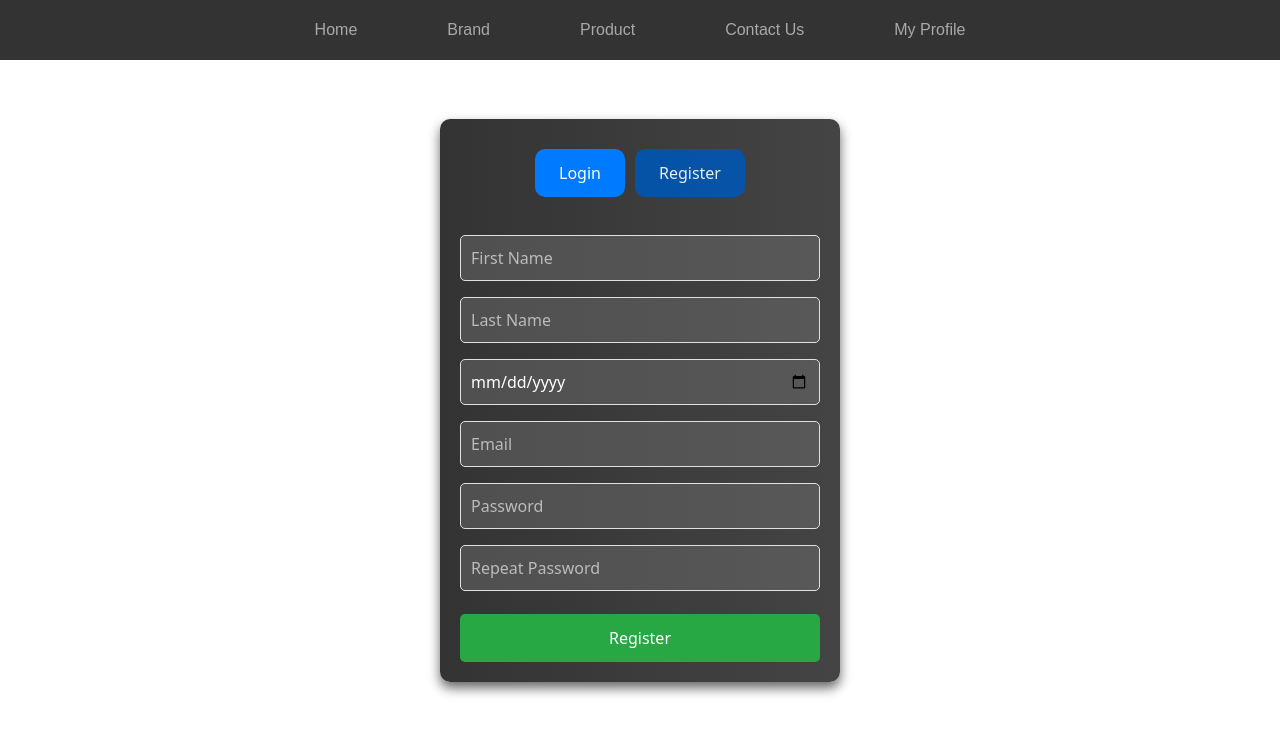
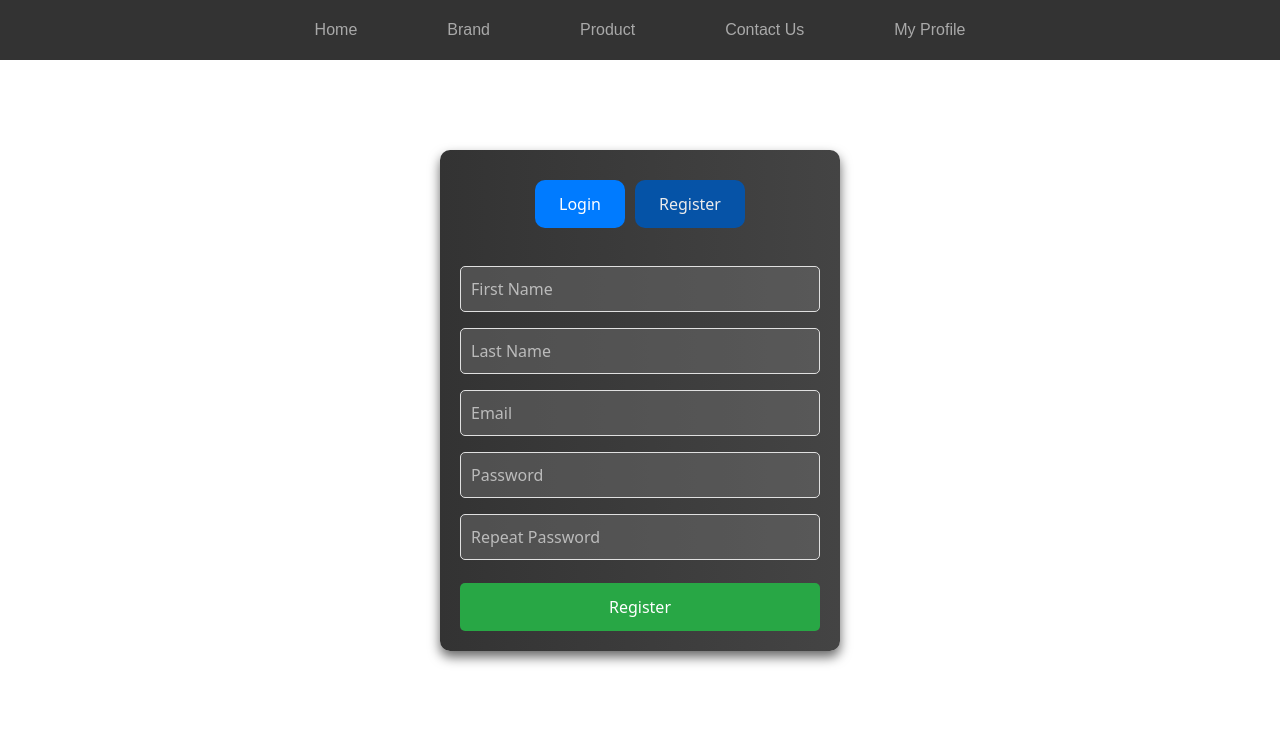
Before and after one commit to gitekin/techWebsite, a React (Vite) app: page /myProfile in a window 1280 px wide. Both pictures are taken after a click on the button "Register". Shown: the top 734 px of the page. Built offline with nearby package versions, Linux system fonts and the light colour scheme.

Commit message:
changes in myprofile

```diff
--- a/src/Pages/Myprofile.jsx
+++ b/src/Pages/Myprofile.jsx
@@ -1,8 +1,13 @@
 import React, { useState } from 'react';
 import './MyprofileStyle.css';
+import axios from 'axios';
 
 const AuthPage = () => {
     const [isLoginView, setIsLoginView] = useState(true);
+
+    const toggleView = () => {
+        setIsLoginView(!isLoginView);
+    };
 
     return (
         <div className="auth-container">
@@ -17,81 +22,117 @@ const AuthPage = () => {
 };
 
 const LoginForm = () => {
-    const [email, setEmail] = useState("");
+    const [username, setUsername] = useState("");
     const [password, setPassword] = useState("");
+    const [isAdmin, setIsAdmin] = useState(false);
+    const [requests, setRequests] = useState([]);
 
     const handleLogin = async (e) => {
         e.preventDefault();
-        try {
-            const response = await fetch('http://localhost:8080/api/login', {
-                method: 'POST',
-                headers: { 'Content-Type': 'application/json' },
-                body: JSON.stringify({ email, password })
-            });
-            const data = await response.json();
-            if (response.ok) {
-                // Handle login success (e.g., redirecting the user, storing auth token)
-            } else {
-                // Handle errors (e.g., displaying a message to the user)
-                console.error(data.message);
+        if (username === "admin" && password === "admin") {
+            setIsAdmin(true);
+            try {
+                const response = await axios.get('http://localhost:8080/api/requests/getall');
+                setRequests(response.data);
+            } catch (error) {
+                console.error('Error fetching requests:', error);
             }
-        } catch (error) {
-            console.error('Login error:', error);
+        } else {
+            alert("Incorrect admin credentials");
         }
     };
 
     return (
-        <form className="auth-form" onSubmit={handleLogin}>
-            <input type="email" placeholder="Email" value={email} onChange={(e) => setEmail(e.target.value)} />
-            <input type="password" placeholder="Password" value={password} onChange={(e) => setPassword(e.target.value)} />
-            <button type="submit">Login</button>
-        </form>
+        <div>
+            <form className="auth-form" onSubmit={handleLogin}>
+                <input type="text" placeholder="Username" value={username} onChange={(e) => setUsername(e.target.value)} />
+                <input type="password" placeholder="Password" value={password} onChange={(e) => setPassword(e.target.value)} />
+                <button type="submit">Login</button>
+            </form>
+
+            {isAdmin && (
+                <div>
+                    <h2>Received Requests</h2>
+                    {requests.map((request, index) => (
+                        <div key={request._id || index}>
+                            <p><strong>Name:</strong> {request.name}</p>
+                            <p><strong>Email:</strong> {request.email}</p>
+                            <p><strong>Message:</strong> {request.message}</p>
+                            <hr />
+                        </div>
+                    ))}
+                </div>
+            )}
+        </div>
     );
 };
 
 const RegisterForm = () => {
     const [firstName, setFirstName] = useState("");
     const [lastName, setLastName] = useState("");
-    const [dob, setDob] = useState("");
     const [email, setEmail] = useState("");
     const [password, setPassword] = useState("");
     const [repeatPassword, setRepeatPassword] = useState("");
+    const [message, setMessage] = useState("");
+    const [isSuccess, setIsSuccess] = useState(false);
 
-    const handleRegister = async (e) => {
-        e.preventDefault();
+    async function save(event) {
+        event.preventDefault();
+        setMessage("");
+        setIsSuccess(false);
+
         if (password !== repeatPassword) {
-            alert("Passwords do not match!");
+            setMessage("Passwords do not match!");
+            setIsSuccess(false);
             return;
         }
+
         try {
-            const response = await fetch('http://localhost:8080/api/register', {
-                method: 'POST',
-                headers: { 'Content-Type': 'application/json' },
-                body: JSON.stringify({ firstName, lastName, dob, email, password })
+            const response = await axios.post("http://localhost:8080/api/v1/user/save", {
+                firstName: firstName,
+                lastName: lastName,
+                email: email,
+                password: password
             });
-            const data = await response.json();
-            if (response.ok) {
-                // Handle registration success (e.g., redirecting to login page, showing success message)
+            setMessage("User Registration Successful");
+            setIsSuccess(true);
+            // Clear the form fields
+            setFirstName("");
+            setLastName("");
+            setEmail("");
+            setPassword("");
+            setRepeatPassword("");
+        } catch (err) {
+            const backendError = err.response && err.response.data ? err.response.data : "UnknownError";
+            if (backendError === "EmailExists") {
+                setMessage("Email already exists.");
             } else {
-                // Handle errors (e.g., displaying a message to the user)
-                console.error(data.message);
+                setMessage("User Registration Failed");
             }
-        } catch (error) {
-            console.error('Registration error:', error);
+            setIsSuccess(false);
         }
-    };
+    }
 
     return (
-        <form className="auth-form" onSubmit={handleRegister}>
+        <form className="auth-form" onSubmit={save}>
             <input type="text" placeholder="First Name" value={firstName} onChange={(e) => setFirstName(e.target.value)} />
             <input type="text" placeholder="Last Name" value={lastName} onChange={(e) => setLastName(e.target.value)} />
-            <input type="date" placeholder="Date of Birth" value={dob} onChange={(e) => setDob(e.target.value)} />
             <input type="email" placeholder="Email" value={email} onChange={(e) => setEmail(e.target.value)} />
             <input type="password" placeholder="Password" value={password} onChange={(e) => setPassword(e.target.value)} />
             <input type="password" placeholder="Repeat Password" value={repeatPassword} onChange={(e) => setRepeatPassword(e.target.value)} />
+
+            {message && (
+                <div className={isSuccess ? "auth-message success" : "auth-message error"}>
+                    {message}
+                </div>
+            )}
+
             <button type="submit">Register</button>
         </form>
     );
 };
 
+
+
+
 export default AuthPage;
```
